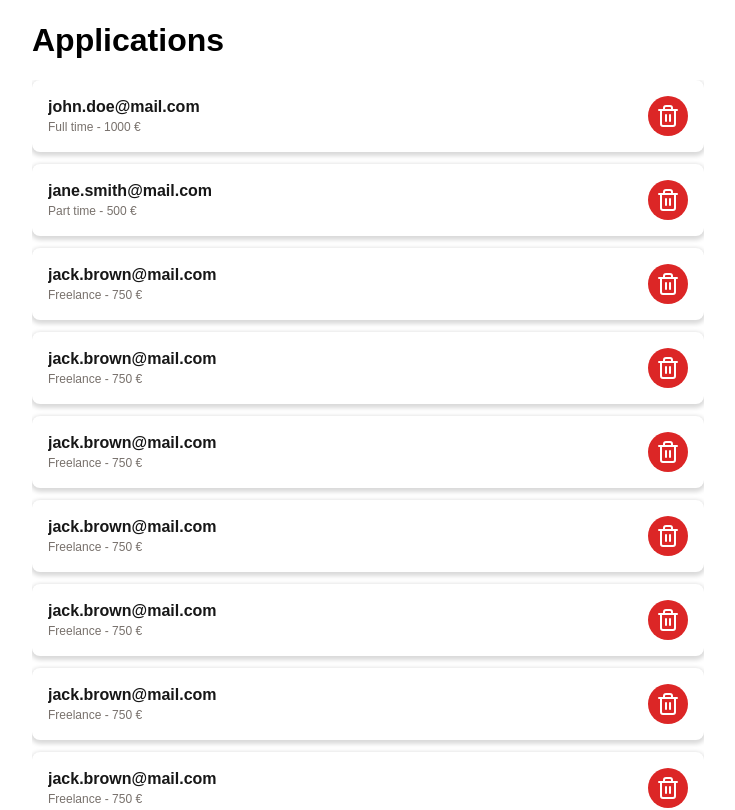
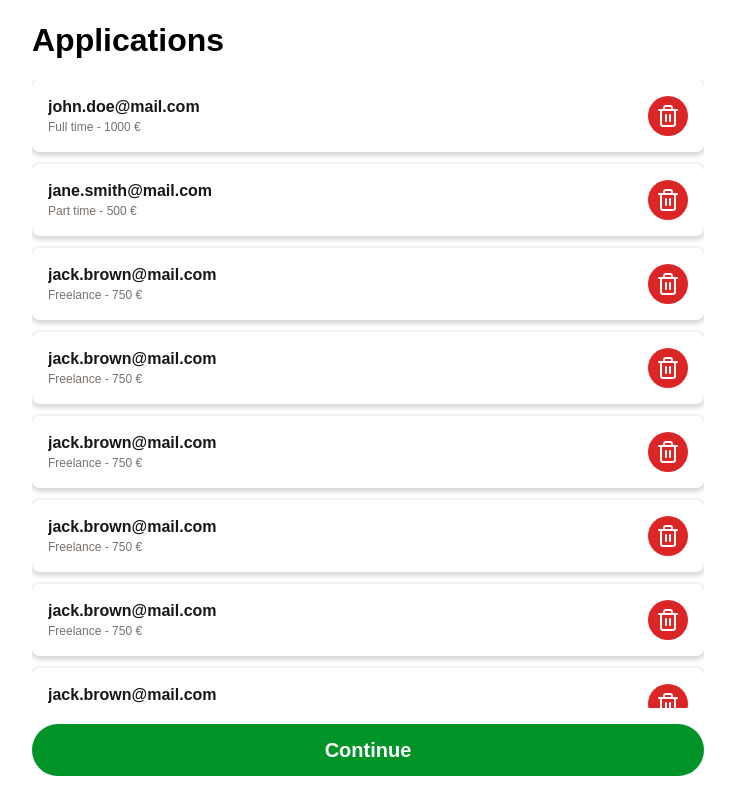
Before and after one commit to alexRasi/credit-application-wizard, a React (Vite) app: page /applications in a window 1280 px wide. Shown: the top 810 px of the page, without its empty margins (272-1007 px from the left). Built offline with nearby package versions, Linux system fonts and the light colour scheme.

Commit message:
style(WizardLayout): add min height to form styled component

```diff
--- a/src/pages/WizardLayout/WizardLayout.styles.ts
+++ b/src/pages/WizardLayout/WizardLayout.styles.ts
@@ -29,6 +29,7 @@ export const Form = styled.form`
   display: flex;
   flex-direction: column;
   flex: 1;
+  min-height: 0;
 `;
 
 export const Content = styled.div`
```
